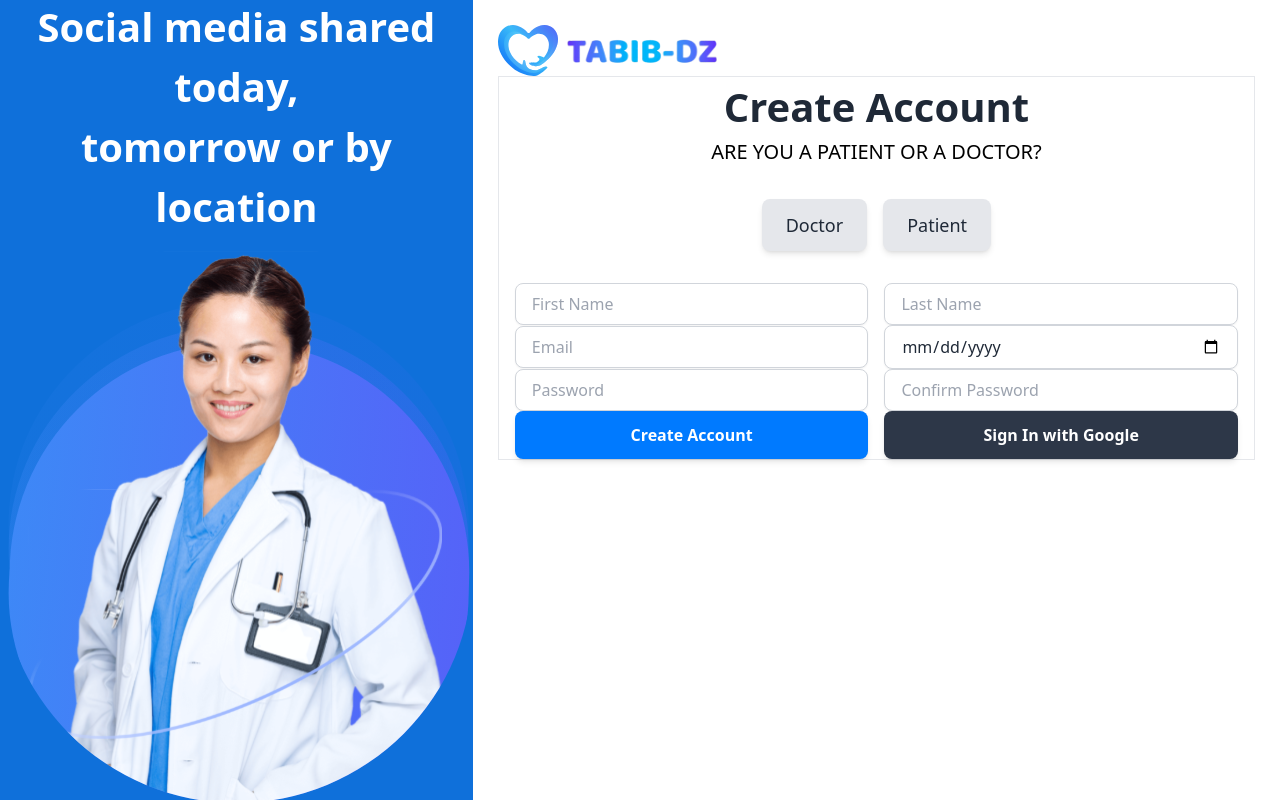
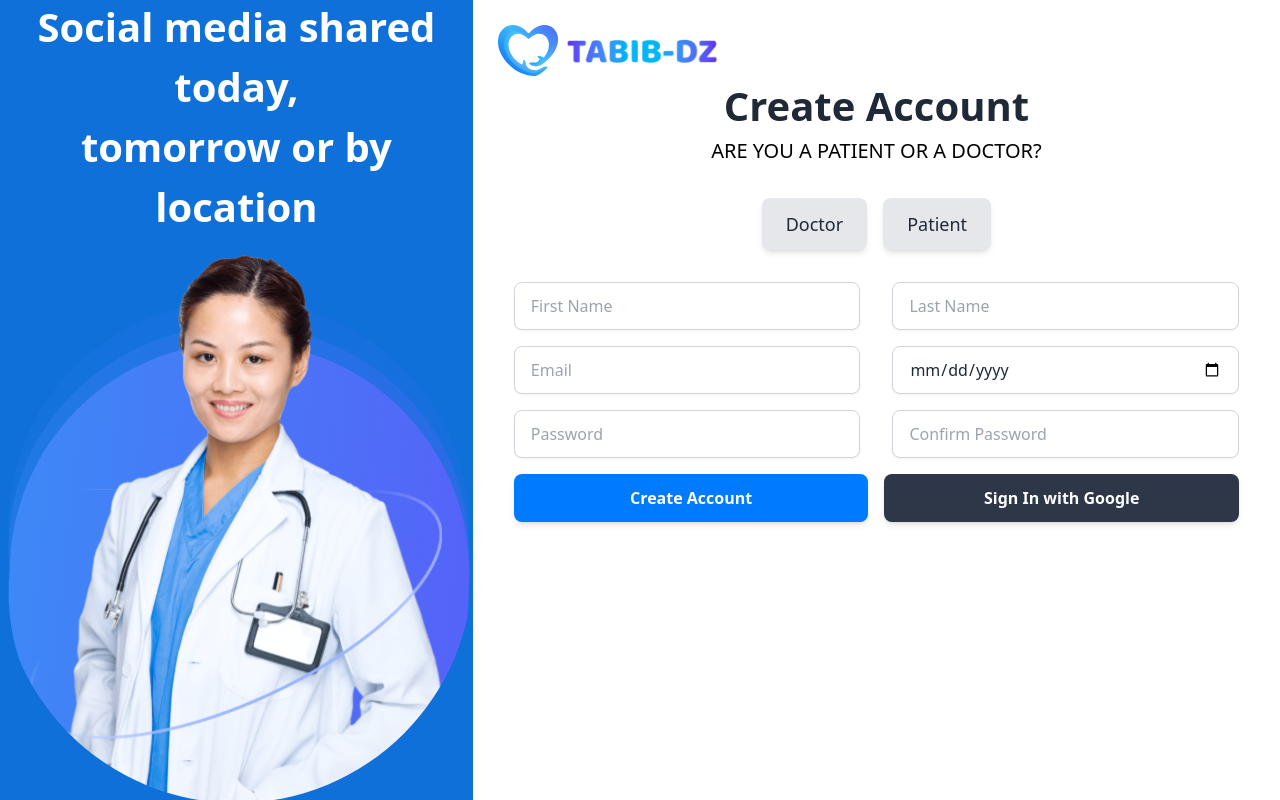
Before and after one commit to bouabca/DZtabib, a Next.js app: page /pages/auth in a window 1280 px wide. Built offline with nearby package versions, Linux system fonts and the light colour scheme.

Commit message:
sign up for completed

```diff
--- a/app/pages/auth/page.tsx
+++ b/app/pages/auth/page.tsx
@@ -43,7 +43,7 @@ export default function Auth() {
   };
 
   return (
-    <div className="mx-auto w-full  flex border flex-col justify-center items-center py-10 px-4 bg-gray-100 min-h-screen">
+    <div className="mx-auto w-full  flex  flex-col justify-center items-center py-10 px-4 bg-gray-100 min-h-screen">
       <div className="text-[40px] font-bold text-gray-800 mb-4">Create Account</div>
       <div className="text-[20px] text-gray-600 mb-8">
         ARE YOU A PATIENT OR A DOCTOR?
--- a/components/authpageComp/Buttons.tsx
+++ b/components/authpageComp/Buttons.tsx
@@ -3,16 +3,16 @@ import React from 'react';
 
 const Buttons: React.FC = () => {
   return (
-    <div className="flex space-x-4">
+    <div className="flex mt-4 gap-4 flex-col md:flex-row ">
       <button
         type="submit"
-        className="w-1/2 bg-[#007AFF] text-white px-4 py-3 rounded-lg font-semibold shadow-md hover:bg-blue-600 transition-all"
+        className="w-full md:w-1/2 bg-[#007AFF] text-white px-4 py-3 rounded-lg font-semibold shadow-md hover:bg-blue-600 transition-all"
       >
         Create Account
       </button>
       <button
         type="button"
-        className="w-1/2 bg-[#2D3748] text-white px-4 py-3 rounded-lg font-semibold shadow-md hover:bg-gray-700 transition-all"
+        className="w-full md:w-1/2 bg-[#2D3748] text-white px-4 py-3 rounded-lg font-semibold shadow-md hover:bg-gray-700 transition-all"
       >
         Sign In with Google
       </button>
--- a/components/authpageComp/InputFields.tsx
+++ b/components/authpageComp/InputFields.tsx
@@ -1,5 +1,4 @@
-
-import React from 'react';
+import React, { useState, useEffect } from 'react';
 
 type InputFieldsProps = {
   formData: {
@@ -14,67 +13,152 @@ type InputFieldsProps = {
 };
 
 const InputFields: React.FC<InputFieldsProps> = ({ formData, handleInputChange }) => {
+  const [errors, setErrors] = useState({
+    firstName: '',
+    lastName: '',
+    email: '',
+    password: '',
+    confirmPassword: '',
+  });
+
+  const [debounceTimer, setDebounceTimer] = useState<NodeJS.Timeout | null>(null);
+
+  const validate = () => {
+    let valid = true;
+    const newErrors = { firstName: '', lastName: '', email: '', password: '', confirmPassword: '' };
+
+    // Validate first and last name
+    if (!formData.firstName) {
+      newErrors.firstName = 'First name is required';
+      valid = false;
+    }
+
+    if (!formData.lastName) {
+      newErrors.lastName = 'Last name is required';
+      valid = false;
+    }
+
+    // Validate email format
+    const emailPattern = /^[a-zA-Z0-9._-]+@[a-zA-Z0-9.-]+\.[a-zA-Z]{2,6}$/;
+    if (!formData.email || !emailPattern.test(formData.email)) {
+      newErrors.email = 'Please enter a valid email address';
+      valid = false;
+    }
+
+    // Validate password length and complexity
+    if (!formData.password || formData.password.length < 8) {
+      newErrors.password = 'Password must be at least 8 characters';
+      valid = false;
+    }
+
+    // Validate confirm password matches
+    if (formData.confirmPassword !== formData.password) {
+      newErrors.confirmPassword = 'Passwords do not match';
+      valid = false;
+    }
+
+    setErrors(newErrors);
+    return valid;
+  };
+
+  const handleInputChangeWithDebounce = (e: React.ChangeEvent<HTMLInputElement>) => {
+    handleInputChange(e);
+
+    // Clear any existing timeout to reset the debouncing
+    if (debounceTimer) {
+      clearTimeout(debounceTimer);
+    }
+
+    // Set a new timeout for 100ms after the last keystroke
+    const timer = setTimeout(() => {
+      validate(); // Run validation after 100ms of no typing
+    }, 100);
+
+    // Store the timeout id to clear it on the next input
+    setDebounceTimer(timer);
+  };
+
   return (
-    <>
-      {/* First and Last Name */}
-      <div className="flex flex-col md:flex-row  justify-center items-center space-x-4">
+    <div className="flex flex-col space-y-4 justify-between">
+      {/* First and Last Name Row */}
+      <div className="w-full gap-4 flex flex-col md:flex-row md:space-x-4">
+        <div className="w-full gap-4">
           <input
             type="text"
             name="firstName"
             placeholder="First Name"
             value={formData.firstName}
-          onChange={handleInputChange}
-          className="w-full md:w-1/2 px-4 py-2 border border-gray-300 rounded-lg text-gray-800 focus:ring-2 focus:ring-blue-400 focus:outline-none shadow-sm"
+            onChange={handleInputChangeWithDebounce}
+            className="w-full gap-4 h-12 px-4 py-2 border border-gray-300 rounded-lg text-gray-800 focus:ring-2 focus:ring-blue-400 focus:outline-none shadow-sm"
           />
+          {errors.firstName && <p className="text-red-500 text-sm">{errors.firstName}</p>}
+        </div>
+
+        <div className="w-full gap-4">
           <input
             type="text"
             name="lastName"
             placeholder="Last Name"
             value={formData.lastName}
-          onChange={handleInputChange}
-          className="w-full md:w-1/2 px-4 py-2 border border-gray-300 rounded-lg text-gray-800 focus:ring-2 focus:ring-blue-400 focus:outline-none shadow-sm"
+            onChange={handleInputChangeWithDebounce}
+            className="w-full gap-4 h-12 px-4 py-2 border border-gray-300 rounded-lg text-gray-800 focus:ring-2 focus:ring-blue-400 focus:outline-none shadow-sm"
           />
+          {errors.lastName && <p className="text-red-500 text-sm">{errors.lastName}</p>}
+        </div>
       </div>
 
-      {/* Email and Birth Date */}
-      <div className="flex flex-col md:flex-row  justify-center items-center space-x-4">
+      {/* Email and Birth Date Row */}
+      <div className="w-full gap-4 flex flex-col md:flex-row md:space-x-4">
+        <div className="w-full gap-4">
           <input
             type="email"
             name="email"
             placeholder="Email"
             value={formData.email}
-          onChange={handleInputChange}
-          className="w-full md:w-1/2 px-4 py-2 border border-gray-300 rounded-lg text-gray-800 focus:ring-2 focus:ring-blue-400 focus:outline-none shadow-sm"
+            onChange={handleInputChangeWithDebounce}
+            className="w-full gap-4 h-12 px-4 py-2 border border-gray-300 rounded-lg text-gray-800 focus:ring-2 focus:ring-blue-400 focus:outline-none shadow-sm"
           />
+          {errors.email && <p className="text-red-500 text-sm">{errors.email}</p>}
+        </div>
+
+        <div className="w-full gap-4">
           <input
             type="date"
             name="birthDate"
             value={formData.birthDate}
-          onChange={handleInputChange}
-          className="w-full md:w-1/2 px-4 py-2 border border-gray-300 rounded-lg text-gray-800 focus:ring-2 focus:ring-blue-400 focus:outline-none shadow-sm"
+            onChange={handleInputChangeWithDebounce}
+            className="w-full gap-4 h-12 px-4 py-2 border border-gray-300 rounded-lg text-gray-800 focus:ring-2 focus:ring-blue-400 focus:outline-none shadow-sm"
           />
         </div>
+      </div>
 
-      {/* Password and Confirm Password */}
-      <div className="flex flex-col md:flex-row  justify-center items-center space-x-4">
+      {/* Password and Confirm Password Row */}
+      <div className="w-full gap-4 flex flex-col md:flex-row md:space-x-4">
+        <div className="w-full gap-4">
           <input
             type="password"
             name="password"
             placeholder="Password"
             value={formData.password}
-          onChange={handleInputChange}
-          className="w-full md:w-1/2 px-4 py-2 border border-gray-300 rounded-lg text-gray-800 focus:ring-2 focus:ring-blue-400 focus:outline-none shadow-sm"
+            onChange={handleInputChangeWithDebounce}
+            className="w-full gap-4 h-12 px-4 py-2 border border-gray-300 rounded-lg text-gray-800 focus:ring-2 focus:ring-blue-400 focus:outline-none shadow-sm"
           />
+          {errors.password && <p className="text-red-500 text-sm">{errors.password}</p>}
+        </div>
+
+        <div className="w-full gap-4">
           <input
             type="password"
             name="confirmPassword"
             placeholder="Confirm Password"
             value={formData.confirmPassword}
-          onChange={handleInputChange}
-          className="w-full md:w-1/2 px-4 py-2 border border-gray-300 rounded-lg text-gray-800 focus:ring-2 focus:ring-blue-400 focus:outline-none shadow-sm"
+            onChange={handleInputChangeWithDebounce}
+            className="w-full gap-4 h-12 px-4 py-2 border border-gray-300 rounded-lg text-gray-800 focus:ring-2 focus:ring-blue-400 focus:outline-none shadow-sm"
           />
+          {errors.confirmPassword && <p className="text-red-500 text-sm">{errors.confirmPassword}</p>}
         </div>
-    </>
+      </div>
+    </div>
   );
 };
 
--- a/components/authpageComp/RoleSelection.tsx
+++ b/components/authpageComp/RoleSelection.tsx
@@ -8,7 +8,7 @@ type RoleSelectionProps = {
 
 const RoleSelection: React.FC<RoleSelectionProps> = ({ userType, handleUserTypeChange }) => {
   return (
-    <div className="flex space-x-4 mb-8">
+    <div className="flex flex-wrap gap-4 mb-8">
       <button
         type="button"
         onClick={() => handleUserTypeChange("doctor")}
```
Lines whose indentation alone changed are shown as unchanged.
